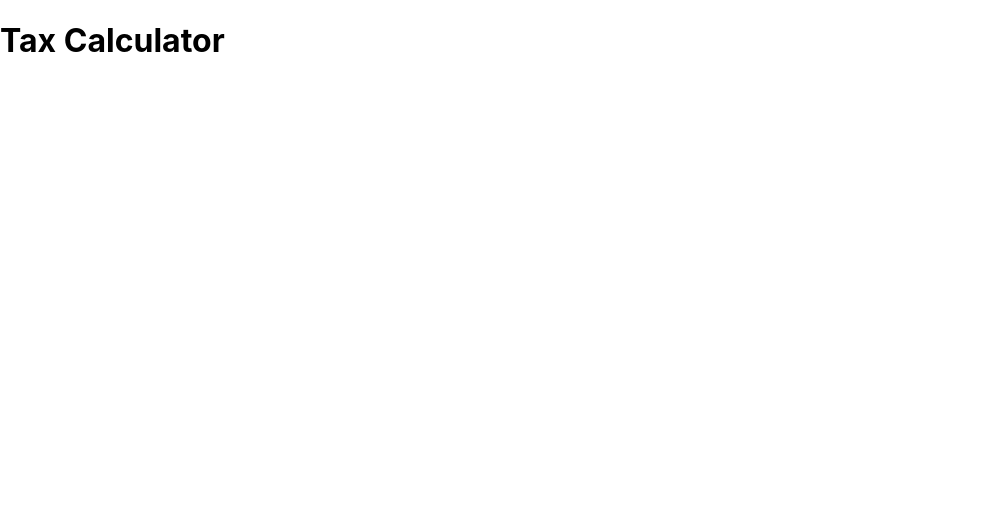
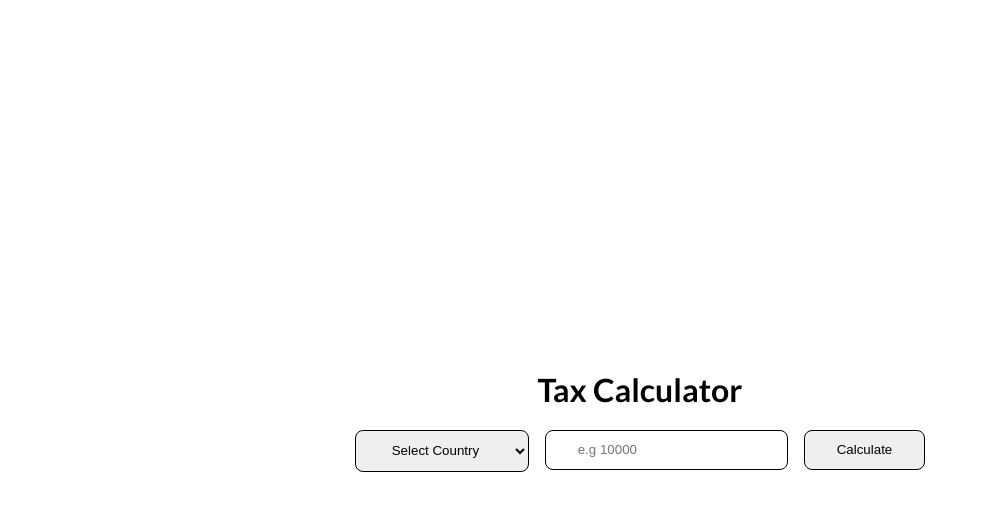
Before and after one commit to TheOluwafemi/tax-calculator-react, a React (Vite) app: page / in a window 1280 px wide. Shown: the top 510 px of the page, without its empty margins (0-987 px from the left). Built offline with nearby package versions, Linux system fonts and the light colour scheme.

Commit message:
Add tax form as component
- validate form input
- display validation errors if input is incorrect
- pass for correct form input to parent compenent

```diff
--- a/src/App.css
+++ b/src/App.css
@@ -1,2 +1,11 @@
+@import url("https://fonts.googleapis.com/css2?family=Lato:wght@400;700&display=swap");
+
 .App {
+  font-family: "Lato", sans-serif;
+  min-height: 100vh;
+  display: flex;
+  justify-content: center;
+  align-items: center;
+  flex-direction: column;
+  padding: 1rem;
 }
--- a/src/App.jsx
+++ b/src/App.jsx
@@ -1,7 +1,11 @@
-import './App.css'
+import "./App.css";
+import TaxForm from "./components/TaxForm/TaxForm";
+
+const initTaxCalculation = (values) => {
+  console.log(values);
+};
 
 function App() {
-
   return (
     <div className="App">
       <header className="header">
@@ -9,11 +13,10 @@ function App() {
       </header>
 
       <section className="form-area">
-        <form action="">
-        </form>
+        <TaxForm onFormSubmit={initTaxCalculation} />
       </section>
     </div>
   );
 }
 
-export default App
+export default App;
--- /dev/null
+++ b/src/components/TaxForm/TaxForm.css
@@ -0,0 +1,26 @@
+.form {
+  display: flex;
+  gap: 1rem;
+  flex-wrap: wrap;
+}
+
+.income-field,
+.country-field {
+  padding: 0.7rem 2rem;
+  outline: none;
+  border: 1px solid black;
+  border-radius: 8px;
+}
+
+.calculate-btn {
+  padding: 0.7rem 2rem;
+  outline: none;
+  border: 1px solid black;
+  border-radius: 8px;
+  cursor: pointer;
+}
+
+.error-msg {
+  color: tomato;
+  font-size: 12px;
+}
--- /dev/null
+++ b/src/components/TaxForm/TaxForm.jsx
@@ -0,0 +1,89 @@
+import React, { useState, useEffect, useCallback } from "react";
+import TaxDefinitions from "../../utils/TaxDefinitions.js";
+import "./TaxForm.css";
+
+export default function TaxForm({ onFormSubmit }) {
+  const initialValues = { country: "", income: "" };
+  const [formValues, setFormValues] = useState(initialValues);
+  const [formErrors, setFormErrors] = useState({});
+  const [submitted, setSubmitted] = useState(false);
+
+  const triggerSubmit = useCallback(() => {
+    if (Object.keys(formErrors).length === 0 && submitted) {
+      onFormSubmit(formValues);
+    }
+  }, [formErrors, submitted, onFormSubmit]);
+
+  useEffect(() => {
+    triggerSubmit();
+    return () => {
+      setSubmitted(false);
+    };
+  }, [triggerSubmit]);
+
+  const handleChange = (event) => {
+    const { name, value } = event.target;
+    if (name === "income") {
+      return setFormValues({ ...formValues, [name]: parseInt(value, 10) });
+    }
+    setFormValues({ ...formValues, [name]: value });
+  };
+
+  const handleSubmit = (event) => {
+    event.preventDefault();
+    setFormErrors(validateForm(formValues));
+    setSubmitted(true);
+  };
+
+  const validateForm = (values) => {
+    const errors = {};
+    if (!values.country) {
+      errors.country = "Please select a country";
+    }
+    if (!values.income) {
+      errors.income = "Please enter employees total income";
+    }
+    return errors;
+  };
+
+  return (
+    <form className="form" onSubmit={handleSubmit}>
+      <div className="form-field">
+        <select
+          name="country"
+          id="country"
+          className="country-field"
+          value={formValues.country}
+          onChange={handleChange}
+        >
+          <option value="" disabled>
+            Select Country
+          </option>
+          {Object.keys(TaxDefinitions).map((key, index) => (
+            <option key={index} value={key}>
+              {key}
+            </option>
+          ))}
+        </select>
+        <p className="error-msg">{formErrors.country}</p>
+      </div>
+
+      <div className="form-field">
+        <input
+          type="number"
+          name="income"
+          id="income"
+          className="income-field"
+          value={formValues.income}
+          onChange={handleChange}
+          placeholder="e.g 10000"
+        />
+        <p className="error-msg">{formErrors.income}</p>
+      </div>
+
+      <div className="submit">
+        <button className="calculate-btn">Calculate</button>
+      </div>
+    </form>
+  );
+}
```
